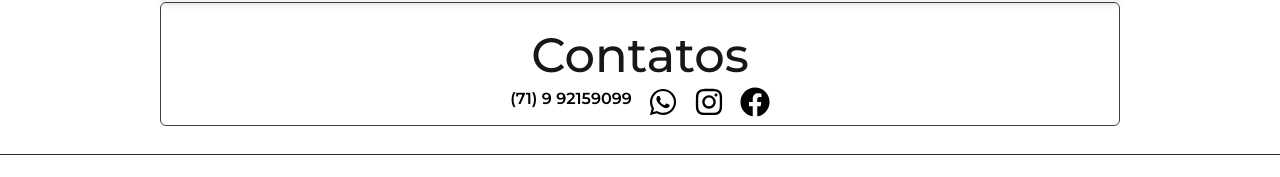
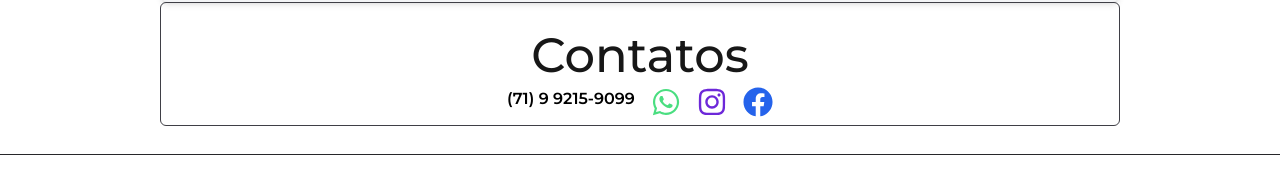
Before and after one commit to PauloHenriqueJ/hilton, a Next.js app: page / in a window 1280 px wide. Shown: the part 2574-2751 px from the top of the page. Built offline with nearby package versions, Linux system fonts and the light colour scheme.

Commit message:
AddProject2

```diff
--- a/src/app/globals.css
+++ b/src/app/globals.css
@@ -38,7 +38,8 @@ body {
   }
   @layer utilities{
     .boxed{
-      @apply mx-auto max-w-7xl w-full;
+      @apply mx-auto lg:max-w-5xl xl:max-w-7xl w-full;
+      @apply px-7 xl:px-0
     }
 
     .no-scrollbar {
--- a/src/app/page.tsx
+++ b/src/app/page.tsx
@@ -13,7 +13,7 @@ interface PaginaProps {
 
 export default function Pagina(props: PaginaProps) {
   return (
-    <div className="flex flex-col min-h-screen no-scrollbar px-7 lg:px-0">
+    <div className="flex flex-col min-h-screen no-scrollbar">
       <Cabecalho className="flex flex-col items-center justify-center w-full" />
       <div className="flex-1 flex justify-center">
         <main className="flex-1 py-7 mx-auto w-full max-w-screen-lg px-4 sm:px-6 lg:px-8">
--- a/src/components/Contatos.tsx
+++ b/src/components/Contatos.tsx
@@ -12,22 +12,22 @@ export default function Contatos(){
 
 
         <div className="flex flex-col sm:flex-row sm:justify-center space-y-4 sm:space-y-0 sm:space-x-4  ">
-        <span className='text-black font-semibold'>(71) 9 92159099</span>
+        <span className='text-black font-semibold'>(71) 9 9215-9099</span>
           <Link href="https://wa.me/5571992159099" legacyBehavior>
             <a target="_blank" rel="noopener noreferrer" className="flex justify-center hover:text-green-400">
-              <FaWhatsapp className='text-black' size={30} />
+              <FaWhatsapp className='text-green-400 ' size={30} />
             </a>
           </Link>
 
           <Link href="https://www.instagram.com/hilton_melo87/" legacyBehavior>
             <a target="_blank" rel="noopener noreferrer" className="flex justify-center hover:text-pink-400">
-              <FaInstagram className='text-black' size={30} />
+              <FaInstagram className='text-violet-700' size={30} />
             </a>
           </Link>
 
           <Link href="https://www.facebook.com/hiltonmelosilva.silva" legacyBehavior>
             <a target="_blank" rel="noopener noreferrer" className="flex justify-center hover:text-blue-400">
-              <FaFacebook className='text-black' size={30} />
+              <FaFacebook className='text-blue-600' size={30} />
             </a>
           </Link>
         </div>
```
